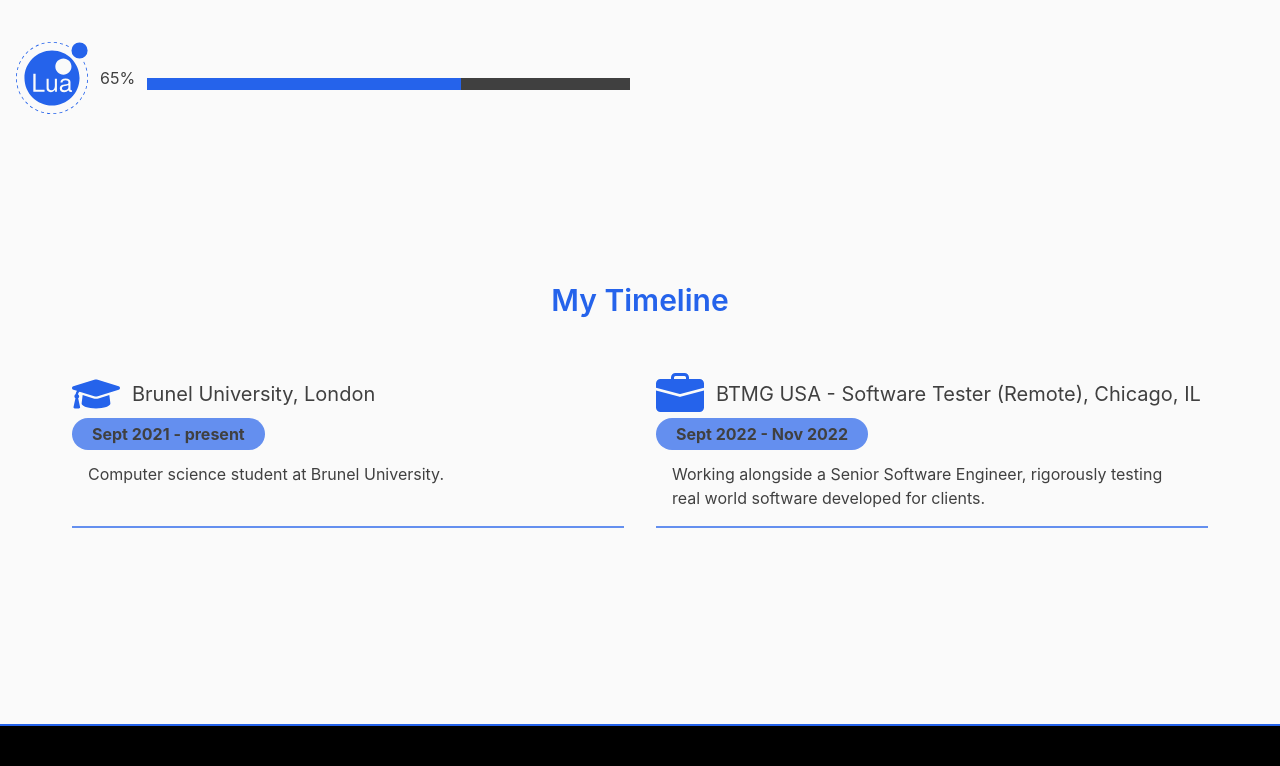
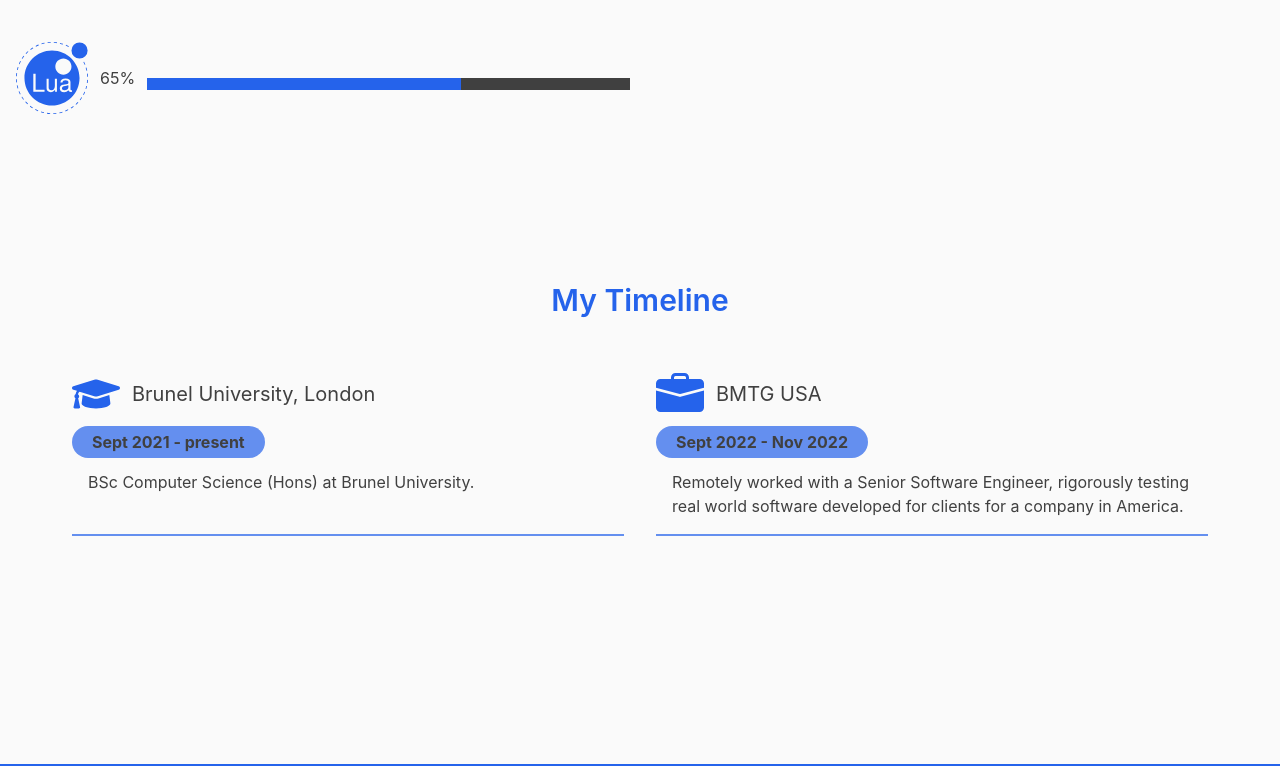
Before and after one commit to divizn/portfolio-site, a Next.js app: page /components/sections/about-me in a window 1280 px wide. Shown: the part 1598-2364 px from the top of the page. Before the commit the page ends 2324 px from the top, so only its background shows below. Built offline with nearby package versions, Linux system fonts and the light colour scheme.

Commit message:
finish cleaning up code

```diff
--- /dev/null
+++ b/pages/components/reusable/timeline-items.jsx
@@ -0,0 +1,30 @@
+import React from "react";
+
+const TimelineItem = ({
+  startDate,
+  endDate = "present",
+  icon,
+  title,
+  description,
+}) => {
+  return (
+    <div className="mb-8 border-b-2 border-blue-600 border-opacity-70 dark:border-lime-500 sm:mx-4">
+      <div className="mb-2 flex text-blue-600 dark:text-lime-500">
+        {icon}
+        <p className="ml-3 self-center text-xl text-neutral-700 dark:text-slate-200">
+          {title}
+        </p>
+      </div>
+      <p className="w-fit rounded-3xl bg-blue-600 bg-opacity-70 p-1 px-5 font-bold text-neutral-700 dark:bg-lime-500">
+        {startDate} - {endDate}
+      </p>
+      <div className=" -mt-1 ">
+        <p className="p-4 text-neutral-700 dark:text-slate-200">
+          {description}
+        </p>
+      </div>
+    </div>
+  );
+};
+
+export default TimelineItem;
--- a/pages/components/sections/about-me.jsx
+++ b/pages/components/sections/about-me.jsx
@@ -1,11 +1,11 @@
 import React from "react";
-import { FaGraduationCap } from "react-icons/fa";
-import { BsBriefcaseFill } from "react-icons/bs";
 import Section from "../reusable/section";
 import Title from "../reusable/title";
 import Languages from "../reusable/languages";
 import { currentLanguages, otherLanguages } from "../../lib/languages";
 import Description from "../description";
+import TimelineItem from "../reusable/timeline-items";
+import { timelineItems } from "../../lib/items";
 
 const AboutMe = () => {
   return (
@@ -49,40 +49,17 @@ const AboutMe = () => {
           <h3 className="py-3 text-center text-3xl font-semibold text-blue-600 dark:text-lime-500">
             My Timeline
           </h3>
-          <div className="mx-10 my-10 grid h-full grid-cols-1 md:grid-cols-2">
-            <div className="mx-4 border-b-2 border-blue-600 border-opacity-70 dark:border-lime-500">
-              <div className="flex text-blue-600 dark:text-lime-500">
-                <FaGraduationCap className="text-5xl" />
-                <p className="ml-3 self-center text-xl text-neutral-700 dark:text-slate-200">
-                  Brunel University, London
-                </p>
-              </div>
-              <p className="w-fit rounded-3xl bg-blue-600 bg-opacity-70 p-1 px-5 font-bold text-neutral-700 dark:bg-lime-500">
-                Sept 2021 - present
-              </p>
-              <div className=" -mt-1 ">
-                <p className="p-4 text-neutral-700 dark:text-slate-200">
-                  Computer science student at Brunel University.
-                </p>
-              </div>
-            </div>
-            <div className="mx-4 border-b-2 border-blue-600 border-opacity-70 dark:border-lime-500">
-              <div className="flex text-blue-600 dark:text-lime-500">
-                <BsBriefcaseFill className="text-5xl" />
-                <p className="ml-3 self-center text-xl text-neutral-700 dark:text-slate-200">
-                  BTMG USA - Software Tester (Remote), Chicago, IL
-                </p>
-              </div>
-              <p className=" w-fit rounded-3xl bg-blue-600 bg-opacity-70 p-1 px-5 font-bold text-neutral-700 dark:bg-lime-500">
-                Sept 2022 - Nov 2022
-              </p>
-              <div className=" -mt-1 ">
-                <p className="p-4 text-neutral-700 dark:text-slate-200">
-                  Working alongside a Senior Software Engineer, rigorously
-                  testing real world software developed for clients.
-                </p>
-              </div>
-            </div>
+          <div className="mx-4 my-10 grid h-full grid-cols-1 sm:mx-10 md:grid-cols-2">
+            {timelineItems.map((item) => (
+              <TimelineItem
+                key={item.title}
+                startDate={item.startDate}
+                endDate={item.endDate}
+                icon={item.icon}
+                title={item.title}
+                description={item.description}
+              />
+            ))}
           </div>
         </div>
       </div>
--- a/pages/components/sections/cv.jsx
+++ b/pages/components/sections/cv.jsx
@@ -18,7 +18,7 @@ const Cv = () => {
             target="_blank"
             rel="noopener noreferrer"
           >
-            <div className="flex items-end text-center text-lime-500">
+            <div className="flex items-end text-center text-blue-600 dark:text-lime-500">
               <samp className="mr-4 text-3xl text-blue-600 underline dark:text-lime-500">
                 PDF
               </samp>
--- a/pages/components/sections/portfolio.jsx
+++ b/pages/components/sections/portfolio.jsx
@@ -1,7 +1,7 @@
 import React from "react";
 import Title from "../reusable/title";
 import PortfolioItem from "../reusable/portfolio-items";
-import { items } from "../../lib/items";
+import { portfolioItems } from "../../lib/items";
 import Section from "../reusable/section";
 
 const Portfolio = () => {
@@ -9,8 +9,8 @@ const Portfolio = () => {
     <Section>
       <div className="mb-40 flex h-full w-full flex-col items-center ">
         <Title>Portfolio</Title>
-        <div className="mt-10 grid grid-cols-1 md:grid-cols-3">
-          {items.map((item) => (
+        <div className="mx-4 mt-10 grid grid-cols-1 sm:px-6 md:grid-cols-3 md:px-10">
+          {portfolioItems.map((item) => (
             <PortfolioItem
               key={item.name}
               name={item.name}
--- a/pages/lib/items.js
+++ b/pages/lib/items.js
@@ -1,4 +1,7 @@
-export const items = [
+import { BsBriefcaseFill } from "react-icons/bs";
+import { FaGraduationCap } from "react-icons/fa";
+
+export const portfolioItems = [
   {
     name: "Discord Spotify Bot",
     repo: "https://github.com/divizn/discord-spotify-bot",
@@ -30,3 +33,20 @@ export const items = [
       "https://github-readme-stats-git-masterrstaa-rickstaa.vercel.app/api/pin/?username=divizn&repo=clone-sites&hide_border=true&theme=dark&bg_color=0d1117",
   },
 ];
+
+export const timelineItems = [
+  {
+    title: "Brunel University, London",
+    icon: <FaGraduationCap className="text-5xl" />,
+    startDate: "Sept 2021",
+    description: "BSc Computer Science (Hons) at Brunel University.",
+  },
+  {
+    title: "BMTG USA",
+    icon: <BsBriefcaseFill className="text-5xl" />,
+    startDate: "Sept 2022",
+    endDate: "Nov 2022",
+    description:
+      "Remotely worked with a Senior Software Engineer, rigorously testing real world software developed for clients for a company in America.",
+  },
+];
```
